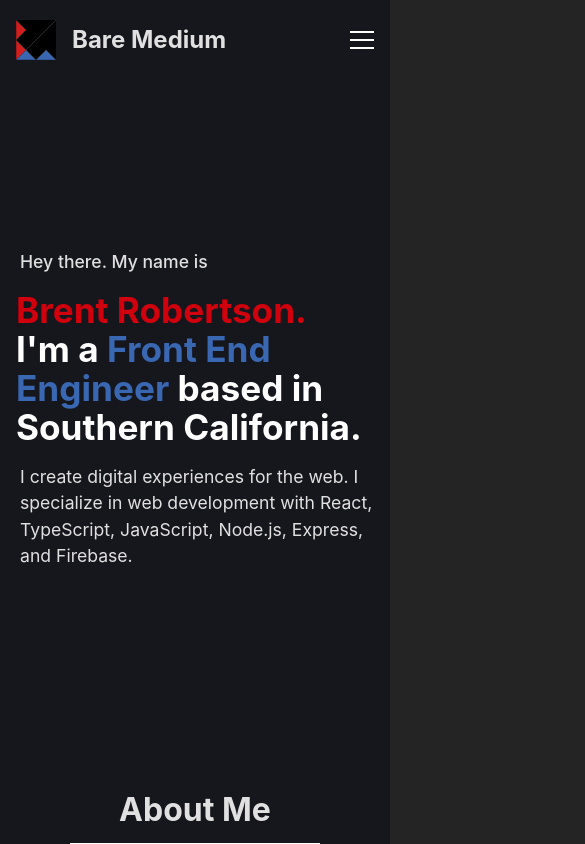
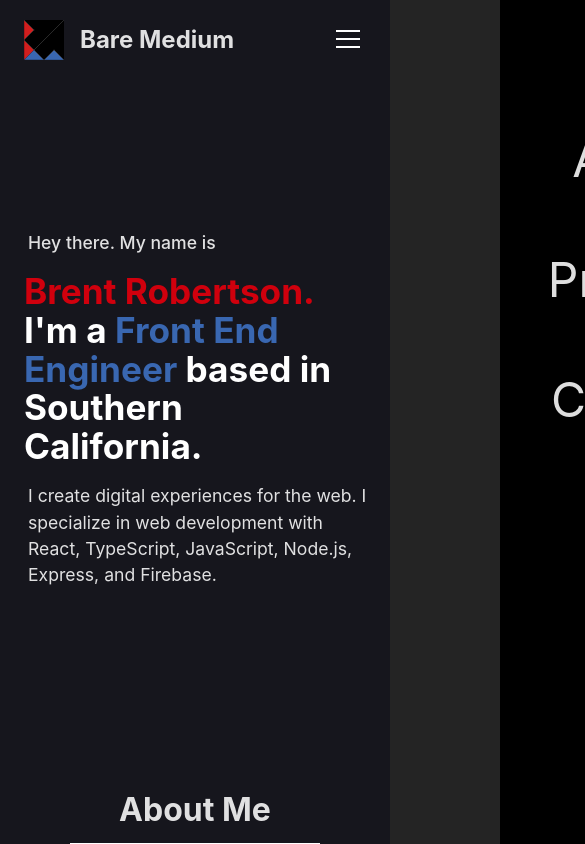
Before and after one commit to brobertson3/baremedium.webapp.react, a React (Vite) app: page / in a window 390 px wide. Shown: the top 844 px of the page, 585 px wide, since content can reach past the window. Built offline with nearby package versions, Linux system fonts and the light colour scheme.

Commit message:
Added the overlay effect and disable scrolling on mobile menu open

```diff
--- a/src/components/app/App.tsx
+++ b/src/components/app/App.tsx
@@ -3,21 +3,53 @@ import './App.css'
 import Home from '../home/Home'
 import MainNavigation from '../navigation/MainNavigation'
 import Footer from '../footer/Footer'
-// import * as Styled from './app-style'
+import * as Styled from './app-style'
 
 function App() {
   const [navHeight, setNavHeight] = useState(0);
+  const [noScroll, setNoScroll] = useState(false);
+  const [mobileMenuShow, setMobileMenuShow] = useState(false)
   const aboutMeSectionRef = useRef<HTMLDivElement | null>(null);
+  const contactSectionRef = useRef<HTMLDivElement | null>(null);
+  const mainDivRef = useRef<HTMLDivElement | null>(null);
   const projectsSectionRef = useRef<HTMLDivElement | null>(null);
-  const contactSectionRef = useRef<HTMLDivElement | null>(null);
+
+  const handleLinkClick = (text: string) => {
+    let currentRef = null;
+    switch (text) {
+      case 'About':
+        currentRef = aboutMeSectionRef
+        break;
+      case 'Projects':
+        currentRef = projectsSectionRef
+        break;
+      default:
+        currentRef = contactSectionRef
+    }
+
+    setMobileMenuShow(!mobileMenuShow)
+    setNoScroll(!mobileMenuShow)
+
+    if(mainDivRef?.current) {
+      mainDivRef.current.style.position = !mobileMenuShow ? 'fixed' : 'static'
+    }
+
+    if (currentRef?.current) {
+      currentRef.current.scrollIntoView({ behavior: 'smooth', block: 'start' })
+    }
+  }
 
   return (
-    <>
+    <Styled.MainDiv ref={mainDivRef} $noscroll={noScroll}>
       <MainNavigation
         aboutMeSectionRef={aboutMeSectionRef}
         contactSectionRef={contactSectionRef}
+        mobileMenuShow={mobileMenuShow}
         projectsSectionRef={projectsSectionRef}
+        handleLinkClick={handleLinkClick}
+        setMobileMenuShow={setMobileMenuShow}
         setNavHeight={setNavHeight}
+        setNoScroll={setNoScroll}
       />
       <Home
         aboutMeSectionRef={aboutMeSectionRef}
@@ -26,7 +58,7 @@ function App() {
         projectsSectionRef={projectsSectionRef}
       />
       <Footer />
-    </>
+    </Styled.MainDiv>
   )
 }
 
--- a/src/components/app/app-style.tsx
+++ b/src/components/app/app-style.tsx
@@ -0,0 +1,15 @@
+import styled from 'styled-components'
+
+interface IMainDivProps {
+  $noscroll: boolean;
+}
+
+export const MainDiv = styled.div<IMainDivProps>`
+  background-color: #16161D;
+  padding: 16px 32px;
+  position: ${props => props.$noscroll ? 'fixed' : 'static'};
+
+  @media (max-width: 600px) {
+    padding: 20px 24px;
+  }
+`
--- a/src/components/home/Home.tsx
+++ b/src/components/home/Home.tsx
@@ -12,11 +12,11 @@ import ProfileImage from '../../assets/baremedium-headshot.jpg'
 interface IHomeProps {
   aboutMeSectionRef: React.RefObject<HTMLDivElement> | null;
   contactSectionRef: React.RefObject<HTMLDivElement> | null;
+  navHeight: number;
   projectsSectionRef: React.RefObject<HTMLDivElement> | null;
-  navHeight: number;
 }
 
-function Home({ aboutMeSectionRef, contactSectionRef, projectsSectionRef, navHeight }: IHomeProps) {
+function Home({ aboutMeSectionRef, contactSectionRef, navHeight, projectsSectionRef }: IHomeProps) {
   const profileImageBackgroundRef = useRef<HTMLDivElement | null>(null);
   const screenSize = useScreenSize();
 
--- a/src/components/home/home-style.tsx
+++ b/src/components/home/home-style.tsx
@@ -3,7 +3,6 @@ import { FontAwesomeIcon } from '@fortawesome/react-fontawesome'
 import * as Shared from '../shared-style'
 
 const projectScreenShotBackgroundColor = '#508ef1';
-const projectMobileBackgroundColor = '#727983';
 
 interface IFAProps{
   width: number;
--- a/src/components/main/main-style.tsx
+++ /dev/null
@@ -1,10 +0,0 @@
-import styled from 'styled-components'
-
-export const MainDiv = styled.div`
-  background-color: #16161D;
-  padding: 16px 32px;
-
-  @media (max-width: 600px) {
-    padding: 20px 16px;
-  }
-`
--- a/src/components/main/main.tsx
+++ b/src/components/main/main.tsx
@@ -2,12 +2,12 @@ import React from 'react'
 import ReactDOM from 'react-dom/client'
 import App from '../app/App.tsx'
 import '../../index.css'
-import * as Styled from './main-style.tsx'
+// import * as Styled from './main-style.tsx'
 
 ReactDOM.createRoot(document.getElementById('root')!).render(
   <React.StrictMode>
-    <Styled.MainDiv>
+    {/* <Styled.MainDiv> */}
       <App />
-    </Styled.MainDiv>
+    {/* </Styled.MainDiv> */}
   </React.StrictMode>,
 )
--- a/src/components/navigation/MainNavigation.tsx
+++ b/src/components/navigation/MainNavigation.tsx
@@ -7,16 +7,18 @@ import * as Styled from './navigation-style'
 interface INavigationProps {
   aboutMeSectionRef: React.RefObject<HTMLDivElement> | null;
   contactSectionRef: React.RefObject<HTMLDivElement> | null;
+  mobileMenuShow: boolean;
   projectsSectionRef: React.RefObject<HTMLDivElement> | null;
+  handleLinkClick: (e: string) => void;
+  setMobileMenuShow: (e: boolean) => void;
   setNavHeight: (e: number) => void;
+  setNoScroll: (e: boolean) => void;
 }
 
-const MainNavigation = ({ aboutMeSectionRef, contactSectionRef, projectsSectionRef, setNavHeight }: INavigationProps) => {
+const MainNavigation = ({ aboutMeSectionRef, contactSectionRef, mobileMenuShow, projectsSectionRef, handleLinkClick, setMobileMenuShow, setNavHeight, setNoScroll }: INavigationProps) => {
   const navigationHeader = useRef<HTMLElement | null>(null);
   const screenSize = useScreenSize();
   const [isMobile, setIsMobile] = useState(false)
-  const [mobileMenuShow, setMobileMenuShow] = useState(false)
-  const [isMobileMenuClose, setIsMobileMenuClose] = useState(false)
 
   const navigationLinks = [
     {
@@ -47,27 +49,9 @@ const MainNavigation = ({ aboutMeSectionRef, contactSectionRef, projectsSectionR
     }
   }, [screenSize])
 
-  const handleLinkClick = (text: string) => {
-    let currentRef = null;
-    switch (text) {
-      case 'About':
-        currentRef = aboutMeSectionRef
-        break;
-      case 'Projects':
-        currentRef = projectsSectionRef
-        break;
-      default:
-        currentRef = contactSectionRef
-    }
-
-    if (currentRef?.current) {
-      currentRef.current.scrollIntoView({ behavior: 'smooth', block: 'start' })
-    }
-  }
-
   const handleMobileMenuClick = () => {
     setMobileMenuShow(!mobileMenuShow)
-    setIsMobileMenuClose(!mobileMenuShow)
+    setNoScroll(!mobileMenuShow)
   }
 
   return (
@@ -90,26 +74,33 @@ const MainNavigation = ({ aboutMeSectionRef, contactSectionRef, projectsSectionR
         }
         {
           isMobile && (
+            <>
+            {
+              <Styled.MobileOverlay $showoverlay={mobileMenuShow} />
+            }
             <Styled.MobileMenuDiv>
-              <Styled.MobileMenuButton onClick={handleMobileMenuClick} $isclose={isMobileMenuClose}>
-                <Styled.MobileMenuButtonLine $isclose={isMobileMenuClose}/>
-                <Styled.MobileMenuButtonLine $isclose={isMobileMenuClose}/>
-                <Styled.MobileMenuButtonLine $isclose={isMobileMenuClose}/>
+              <Styled.MobileMenuButton onClick={handleMobileMenuClick} $isclose={mobileMenuShow}>
+                <Styled.MobileMenuButtonLine $isclose={mobileMenuShow}/>
+                <Styled.MobileMenuButtonLine $isclose={mobileMenuShow}/>
+                <Styled.MobileMenuButtonLine $isclose={mobileMenuShow}/>
               </Styled.MobileMenuButton>
-              <Styled.MobileMenuList $mobilemenushow={isMobileMenuClose}>
+              {
+                <Styled.MobileMenuList $mobilemenushow={mobileMenuShow}>
                   {
                     navigationLinks.map((mobileLink, index) => (
                       <Styled.MobileMenuListItem
                         key={`mobileNavigationLink${index}`}
                         onClick={() => handleLinkClick(mobileLink.text)}
-                      $mobilemenushow={isMobileMenuClose}
+                        $mobilemenushow={mobileMenuShow}
                       >
                         {mobileLink.text}
                       </Styled.MobileMenuListItem>
                     ))
                   }
                 </Styled.MobileMenuList>
+              }
             </Styled.MobileMenuDiv>
+            </>
           )
         }
       </Styled.LogoNav>
--- a/src/components/navigation/navigation-style.tsx
+++ b/src/components/navigation/navigation-style.tsx
@@ -7,6 +7,10 @@ interface IMenuButtonProps {
 
 interface IMenuListProps {
   $mobilemenushow: boolean;
+}
+
+interface IMobileOverlayProps {
+  $showoverlay: boolean;
 }
 
 export const LogoDiv = styled.div`
@@ -37,6 +41,10 @@ export const MobileMenuButton = styled.div<IMenuButtonProps>`
   align-content: space-between;
   transition: all 0.5s;
   transform: ${props => props.$isclose ? 'rotate(180deg)' : 'rotate(0)'};
+  z-index: 999;
+  position: absolute;
+  top: 30px;
+  right: 30px;
 `
 
 export const MobileMenuButtonLine = styled.div<IMenuButtonProps>`
@@ -61,36 +69,53 @@ export const MobileMenuButtonLine = styled.div<IMenuButtonProps>`
 export const MobileMenuDiv = styled.div`
   display: flex;
   align-items: center;
-  position: relative;
+  position: absolute;
+  right: 0;
+  top: 0;
+  margin-top: 0;
+  z-index: 950;
 `
 
 export const MobileMenuList = styled.ul<IMenuListProps>`
   position: absolute;
-  padding: 0;
-  right: 0;
-  top: 30px;
+  padding: 100px 0;
+  right:  ${props => props.$mobilemenushow ? '0' : '-100vw'};
+  top: 0;
   transition: all 0.5s;
-
-  opacity: ${props => props.$mobilemenushow ? '1' : '0'}
+  background-color: #424952;
+  background-color: #000000;
+  height: 100vh;
+  width: 60vw;
+  min-width: 280px;
+  opacity: 1;
+  margin-top: 0;
+  transition: all 0.7s ease-in-out;
 `
 
 export const MobileMenuListItem = styled.li<IMenuListProps>`
   text-align: center;
   list-style-type: none;
-  border: 1px solid #FFFFFF;
-  border-top: none;
-  padding: 8px 20px;
+  padding: 24px 0;
   cursor: ${props => props.$mobilemenushow ? 'pointer' : 'default'};
-  background-color: ${Shared.mainBackgroundColor};
   pointer-events: ${props => props.$mobilemenushow ? 'auto' : 'none'};
-
-  &:first-of-type {
-    border-top: 1px solid #FFFFFF;
-  }
+  font-size: 3rem;
 
   &:hover {
     background-color: ${Shared.customBlue};
   }
+
+  @media (max-width: 461px) {
+    font-size: 3rem;
+  }
+`
+
+export const MobileOverlay = styled.div<IMobileOverlayProps>`
+  position: fixed;
+  inset: 0;
+  z-index: ${props => props.$showoverlay ? '900' : '-999'};
+  transition: all 1s;
+  background: ${props => props.$showoverlay ? 'rgba(80, 142, 241, 0.3)' : 'transparent'};
+  backdrop-filter: ${props => props.$showoverlay ? 'saturate(180%) blur(10px)' : 'none'};
 `
 
 export const NavLinkList = styled.ul`
--- a/src/index.css
+++ b/src/index.css
@@ -25,6 +25,7 @@ body {
   /* min-width: 320px; */
   min-height: 100vh;
   background-color: var(--main-background-color);
+  overflow-x: hidden;
 }
 
 a {
```
Lines whose indentation alone changed are shown as unchanged.
